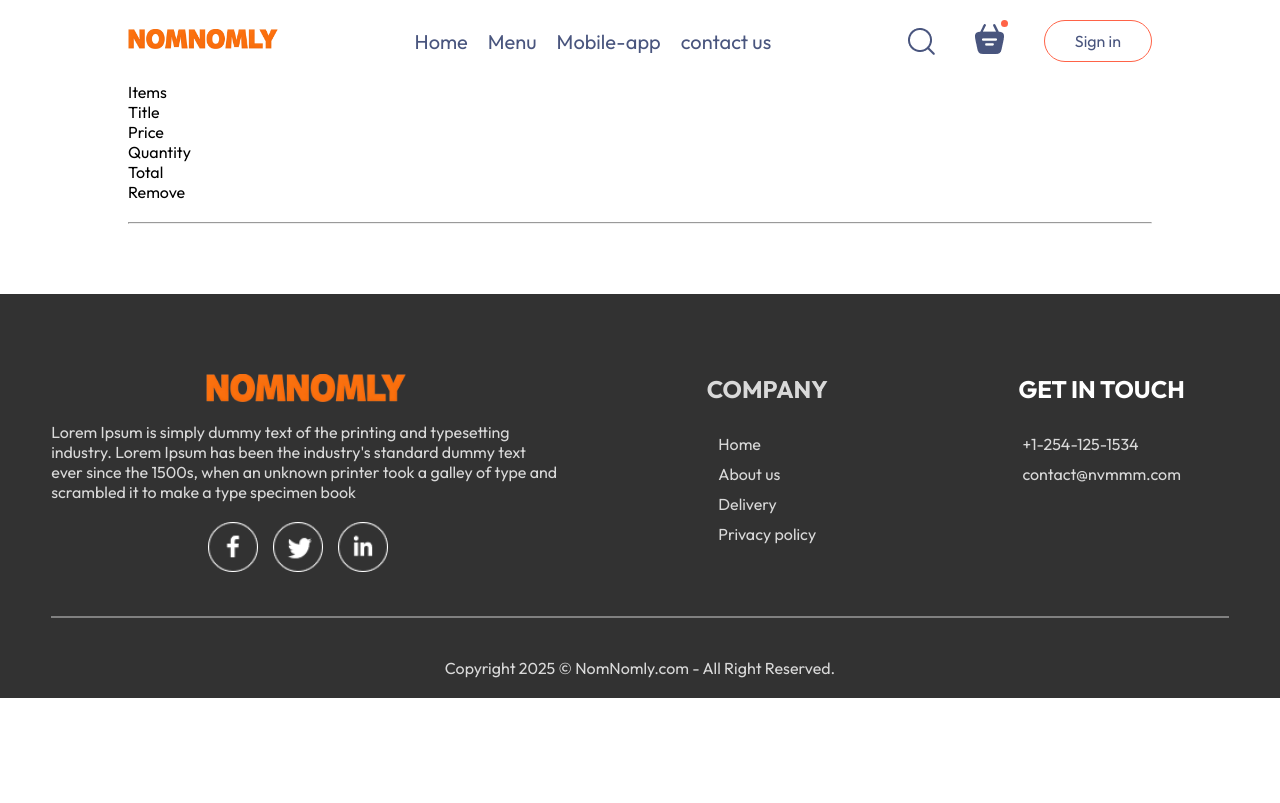
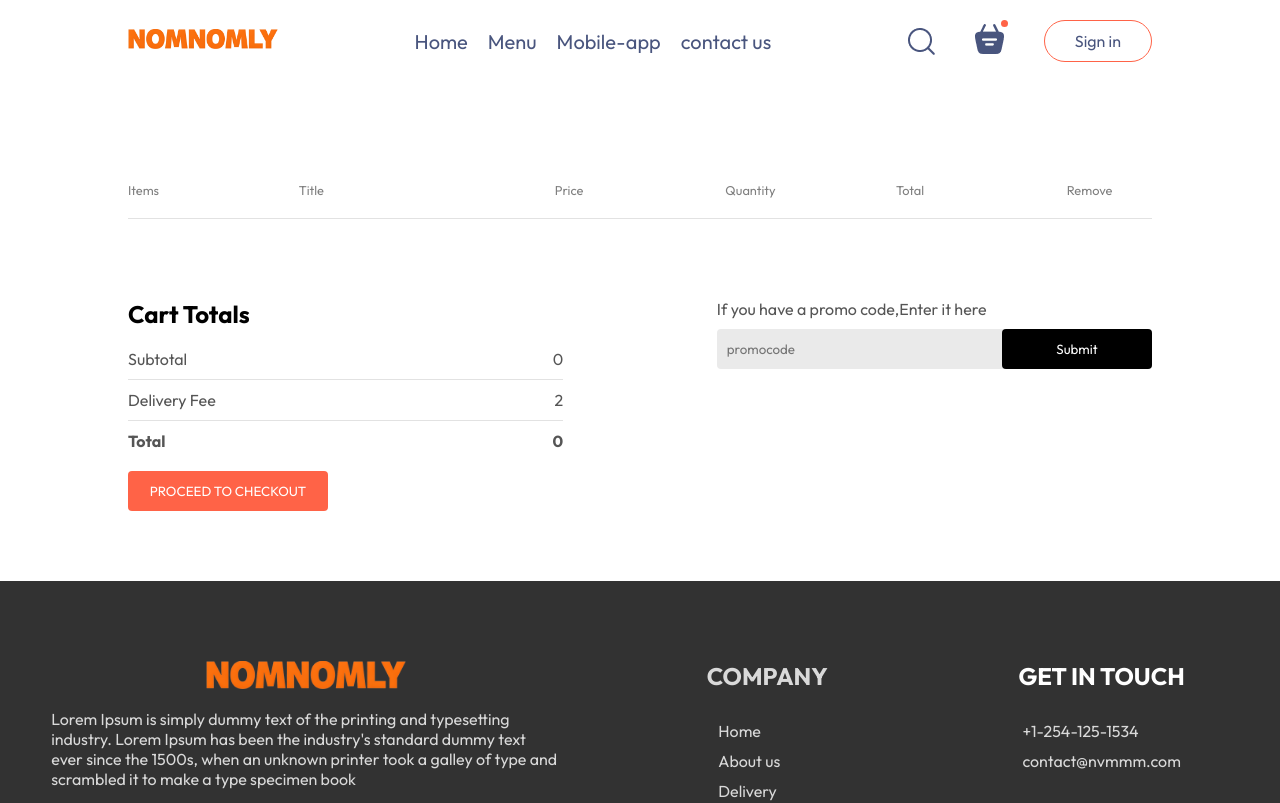
Before and after one commit to Swoorupkisan/app, a React (Vite) app: page /cart in a window 1280 px wide. Shown: the top 803 px of the page. Built offline with nearby package versions, Linux system fonts and the light colour scheme.

Commit message:
promocode added

```diff
--- a/src/Components/FoodItem/FoodItem.jsx
+++ b/src/Components/FoodItem/FoodItem.jsx
@@ -27,7 +27,7 @@
               <img src={assets.rating_starts} alt="" />
             </div>
             <p className="food-item-desc">{description}</p>
-            <p className="food-item-price">${price}</p>
+            <p className="food-item-price">₹{price}</p>
 
           </div>
       </div>
--- a/src/Pages/Cart/Cart.css
+++ b/src/Pages/Cart/Cart.css
@@ -0,0 +1,83 @@
+.cart{
+    margin-top: 100px;
+
+}
+.cart-items-title{
+    display: grid;
+    grid-template-columns: 1fr 1.5fr 1fr 1fr 1fr 0.5fr;
+    align-items: center;
+    color: grey;
+    font-size: max(1vw,12px);
+}
+.cart-items-item{
+    margin: 10px 0px;
+    color: black;
+}
+.cart-items-item img{
+    width: 60px;
+}
+.cart hr{
+    height: 1px;
+    background-color: #e2e2e2;
+    border: none;
+}
+.cart-items-item .cross{
+    cursor: pointer;
+}
+.cart-bottom{
+    margin-top: 80px;
+    display: flex;
+    justify-content: space-between;
+    gap: max(12vw,20px);
+}
+.cart-total {
+    flex: 1;
+    display: flex;
+    flex-direction: column;
+    gap: 20px;
+}
+.cart-total-details{
+    display: flex;
+    justify-content: space-between;
+    color: #555;
+}
+.cart-total hr{
+    margin: 10px 0px;
+}
+.cart-total button{
+    border: none;
+    color: white;
+    background-color: tomato;
+    width: max(15vw,200px);
+    padding: 12px 0px;
+    border-radius: 4px;
+    cursor: pointer;
+}
+.cart-promocode{
+    flex: 1;
+}
+.cart-promocode p{
+    color: #555;
+}
+.cart-promocode-input{
+    margin-top: 10px;
+    display: flex;
+    justify-content: space-between;
+    align-items: center;
+    background-color: #eaeaea;
+    border-radius: 4px;
+}
+.cart-promocode-input input{
+    background-color: transparent;
+    border: none;
+    outline: none;
+    padding-left: 10px;
+}
+.cart-promocode-input button{
+   width: max(10vw,150px);
+   padding: 12px 5px;
+    background-color: black;
+    border: none;
+    color: white;
+    border-radius: 4px;
+}
--- a/src/Pages/Cart/Cart.jsx
+++ b/src/Pages/Cart/Cart.jsx
@@ -1,9 +1,9 @@
-import React,{ useContext } from 'react'
-import'./Cart.css'
+import React, { useContext } from 'react'
+import './Cart.css'
 import { StoreContext } from '../../Context/StoreContext'
 
 const Cart = () => {
-    const{cartItems,food_list,removeFromCart} = useContext(StoreContext);
+  const { cartItems, food_list, removeFromCart } = useContext(StoreContext);
 
   return (
     <div className='cart'>
@@ -18,20 +18,58 @@
         </div>
         <br />
         <hr />
-        {food_list.map((item,index)=>{
-          if(cartItems[item._id]>0)
-            {
-            return(
-            <div className='cart-items-title cart-items-item'>
-              <img src={item.image} alt="" />
-              <p>{item.name}</p>
-              <p>{item.price}</p>
-            </div>)
+        {food_list.map((item, index) => {
+          if (cartItems[item._id] > 0) {
+            return (
+              <div>
+                <div className='cart-items-title cart-items-item'>
+                  <img src={item.image} alt="" />
+                  <p>{item.name}</p>
+                  <p>₹{item.price}</p>
+                  <p>{cartItems[item._id]}</p>
+                  <p>{item.price * cartItems[item._id]}</p>
+                  <p onClick={() => removeFromCart(item._id)} className='cross'>x</p>
+                </div>
+                <hr />
+              </div>
+            )
           }
         })}
 
       </div>
-    </div>
+      <div className='cart-bottom'>
+        <div className='cart-total'>
+          <h2>Cart Totals</h2>
+          <div>
+            <div className='cart-total-details'>
+              <p>Subtotal</p>
+              <p>{0}</p>
+            </div>
+            <hr />
+            <div className='cart-total-details'>
+              <p>Delivery Fee</p>
+              <p>{2}</p>
+            </div>
+            <hr />
+            <div className='cart-total-details'>
+              <b>Total</b>
+              <b>{0}</b>
+            </div>
+           </div>
+            <button>PROCEED TO CHECKOUT</button>
+          </div>
+          <div className='cart-promocode'>
+            <div>
+              <p>If you have a promo code,Enter it here</p>
+              <div className='cart-promocode-input'>
+                <input type="text" placeholder='promocode' />
+                <button>Submit</button>
+              </div>
+            </div>
+          </div>
+        </div>
+      </div>
+
   )
 }
 
--- a/src/assets/assets.js
+++ b/src/assets/assets.js
@@ -121,7 +121,7 @@
         _id: "1",
         name: "Greek salad",
         image: food_1,
-        price: 12,
+        price: 75,
         description: "Food provides essential nutrients for overall health and well-being",
         category: "Salad"
     },
@@ -129,77 +129,77 @@
         _id: "2",
         name: "Veg salad",
         image: food_2,
-        price: 18,
+        price: 50,
         description: "Food provides essential nutrients for overall health and well-being",
         category: "Salad"
     }, {
         _id: "3",
         name: "Clover Salad",
         image: food_3,
-        price: 16,
+        price: 60,
         description: "Food provides essential nutrients for overall health and well-being",
         category: "Salad"
     }, {
         _id: "4",
         name: "Chicken Salad",
         image: food_4,
-        price: 24,
+        price: 90,
         description: "Food provides essential nutrients for overall health and well-being",
         category: "Salad"
     }, {
         _id: "5",
         name: "Lasagna Rolls",
         image: food_5,
-        price: 14,
+        price: 60,
         description: "Food provides essential nutrients for overall health and well-being",
         category: "Rolls"
     }, {
         _id: "6",
         name: "Peri Peri Rolls",
         image: food_6,
-        price: 12,
+        price: 80,
         description: "Food provides essential nutrients for overall health and well-being",
         category: "Rolls"
     }, {
         _id: "7",
         name: "Chicken Rolls",
         image: food_7,
-        price: 20,
+        price: 70,
         description: "Food provides essential nutrients for overall health and well-being",
         category: "Rolls"
     }, {
         _id: "8",
         name: "Veg Rolls",
         image: food_8,
-        price: 15,
+        price: 60,
         description: "Food provides essential nutrients for overall health and well-being",
         category: "Rolls"
     }, {
         _id: "9",
         name: "Ripple Ice Cream",
         image: food_9,
-        price: 14,
+        price: 40,
         description: "Food provides essential nutrients for overall health and well-being",
         category: "Deserts"
     }, {
         _id: "10",
         name: "Fruit Ice Cream",
         image: food_10,
-        price: 22,
+        price: 45,
         description: "Food provides essential nutrients for overall health and well-being",
         category: "Deserts"
     }, {
         _id: "11",
         name: "Jar Ice Cream",
         image: food_11,
-        price: 10,
+        price: 50,
         description: "Food provides essential nutrients for overall health and well-being",
         category: "Deserts"
     }, {
         _id: "12",
         name: "Vanilla Ice Cream",
         image: food_12,
-        price: 12,
+        price: 30,
         description: "Food provides essential nutrients for overall health and well-being",
         category: "Deserts"
     },
@@ -207,7 +207,7 @@
         _id: "13",
         name: "Chicken Sandwich",
         image: food_13,
-        price: 12,
+        price: 55,
         description: "Food provides essential nutrients for overall health and well-being",
         category: "Sandwich"
     },
@@ -215,77 +215,77 @@
         _id: "14",
         name: "Vegan Sandwich",
         image: food_14,
-        price: 18,
+        price: 45,
         description: "Food provides essential nutrients for overall health and well-being",
         category: "Sandwich"
     }, {
         _id: "15",
         name: "Grilled Sandwich",
         image: food_15,
-        price: 16,
+        price: 50,
         description: "Food provides essential nutrients for overall health and well-being",
         category: "Sandwich"
     }, {
         _id: "16",
         name: "Bread Sandwich",
         image: food_16,
-        price: 24,
+        price: 40,
         description: "Food provides essential nutrients for overall health and well-being",
         category: "Sandwich"
     }, {
         _id: "17",
         name: "Cup Cake",
         image: food_17,
-        price: 14,
+        price: 60,
         description: "Food provides essential nutrients for overall health and well-being",
         category: "Cake"
     }, {
         _id: "18",
         name: "Vegan Cake",
         image: food_18,
-        price: 12,
+        price: 125,
         description: "Food provides essential nutrients for overall health and well-being",
         category: "Cake"
     }, {
         _id: "19",
         name: "Butterscotch Cake",
         image: food_19,
-        price: 20,
+        price: 200,
         description: "Food provides essential nutrients for overall health and well-being",
         category: "Cake"
     }, {
         _id: "20",
         name: "Sliced Cake",
         image: food_20,
-        price: 15,
+        price: 50,
         description: "Food provides essential nutrients for overall health and well-being",
         category: "Cake"
     }, {
         _id: "21",
         name: "Garlic Mushroom ",
         image: food_21,
-        price: 14,
+        price: 150,
         description: "Food provides essential nutrients for overall health and well-being",
         category: "Pure Veg"
     }, {
         _id: "22",
         name: "Fried Cauliflower",
         image: food_22,
-        price: 22,
+        price: 120,
         description: "Food provides essential nutrients for overall health and well-being",
         category: "Pure Veg"
     }, {
         _id: "23",
         name: "Mix Veg Pulao",
         image: food_23,
-        price: 10,
+        price: 200,
         description: "Food provides essential nutrients for overall health and well-being",
         category: "Pure Veg"
     }, {
         _id: "24",
         name: "Rice Zucchini",
         image: food_24,
-        price: 12,
+        price: 175,
         description: "Food provides essential nutrients for overall health and well-being",
         category: "Pure Veg"
     },
@@ -293,7 +293,7 @@
         _id: "25",
         name: "Cheese Pasta",
         image: food_25,
-        price: 12,
+        price: 120,
         description: "Food provides essential nutrients for overall health and well-being",
         category: "Pasta"
     },
@@ -301,49 +301,49 @@
         _id: "26",
         name: "Tomato Pasta",
         image: food_26,
-        price: 18,
+        price: 130,
         description: "Food provides essential nutrients for overall health and well-being",
         category: "Pasta"
     }, {
         _id: "27",
         name: "Creamy Pasta",
         image: food_27,
-        price: 16,
+        price: 100,
         description: "Food provides essential nutrients for overall health and well-being",
         category: "Pasta"
     }, {
         _id: "28",
         name: "Chicken Pasta",
         image: food_28,
-        price: 24,
+        price: 240,
         description: "Food provides essential nutrients for overall health and well-being",
         category: "Pasta"
     }, {
         _id: "29",
         name: "Buttter Noodles",
         image: food_29,
-        price: 14,
+        price: 130,
         description: "Food provides essential nutrients for overall health and well-being",
         category: "Noodles"
     }, {
         _id: "30",
         name: "Veg Noodles",
         image: food_30,
-        price: 12,
+        price: 120,
         description: "Food provides essential nutrients for overall health and well-being",
         category: "Noodles"
     }, {
         _id: "31",
         name: "Somen Noodles",
         image: food_31,
-        price: 20,
+        price: 200,
         description: "Food provides essential nutrients for overall health and well-being",
         category: "Noodles"
     }, {
         _id: "32",
         name: "Cooked Noodles",
         image: food_32,
-        price: 15,
+        price: 150,
         description: "Food provides essential nutrients for overall health and well-being",
         category: "Noodles"
     }
```
